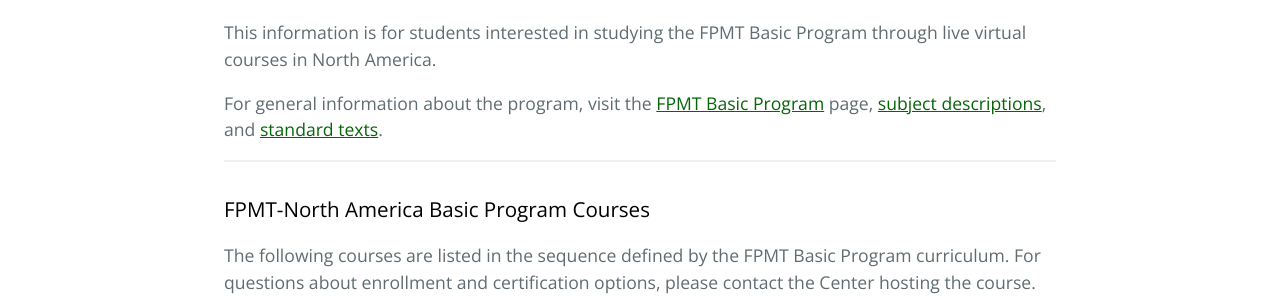
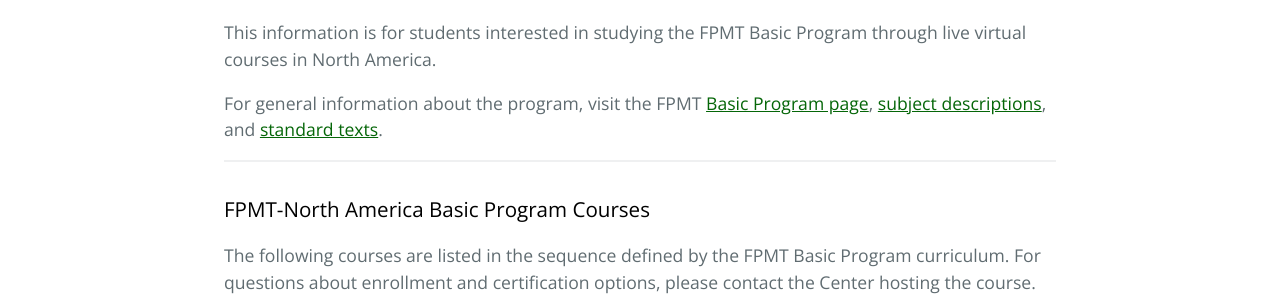
Before and after one commit to lgeorge/lgeorge.github.io, a Jekyll site: the page built from fpmt-na/index.html, in a window 1280 px wide and 900 px high. Shown: the part 395-691 px from the top of the window. Built offline with Jekyll 4.4.1, drawn with Linux system fonts in a browser that asks for light colours; part of the change alters nothing that is shown.

```diff
--- a/fpmt-na/index.html
+++ b/fpmt-na/index.html
@@ -9,7 +9,7 @@ layout: default
 
     <p>This information is for students interested in studying the FPMT Basic Program through live virtual courses in North America.</p>
 
-    <p>For general information about the program, visit the <a href="https://fpmt.org/education/programs/basic-program" target="_blank" rel="noopener noreferrer">FPMT Basic Program</a> page,
+    <p>For general information about the program, visit the FPMT <a href="https://fpmt.org/education/programs/basic-program" target="_blank" rel="noopener noreferrer">Basic Program page</a>,
     <a rel="noreferrer noopener" href="https://fpmt.org/wp-content/uploads/education/programs/basic-program/BP_SubjectDescriptions_2020.pdf" target="_blank">subject descriptions</a>,
     and <a rel="noreferrer noopener" href="https://fpmt.org/wp-content/uploads/education/programs/basic-program/BP_StandardTextsAndCommentaries_2020.pdf" target="_blank">standard texts</a>.</p>
 
```
